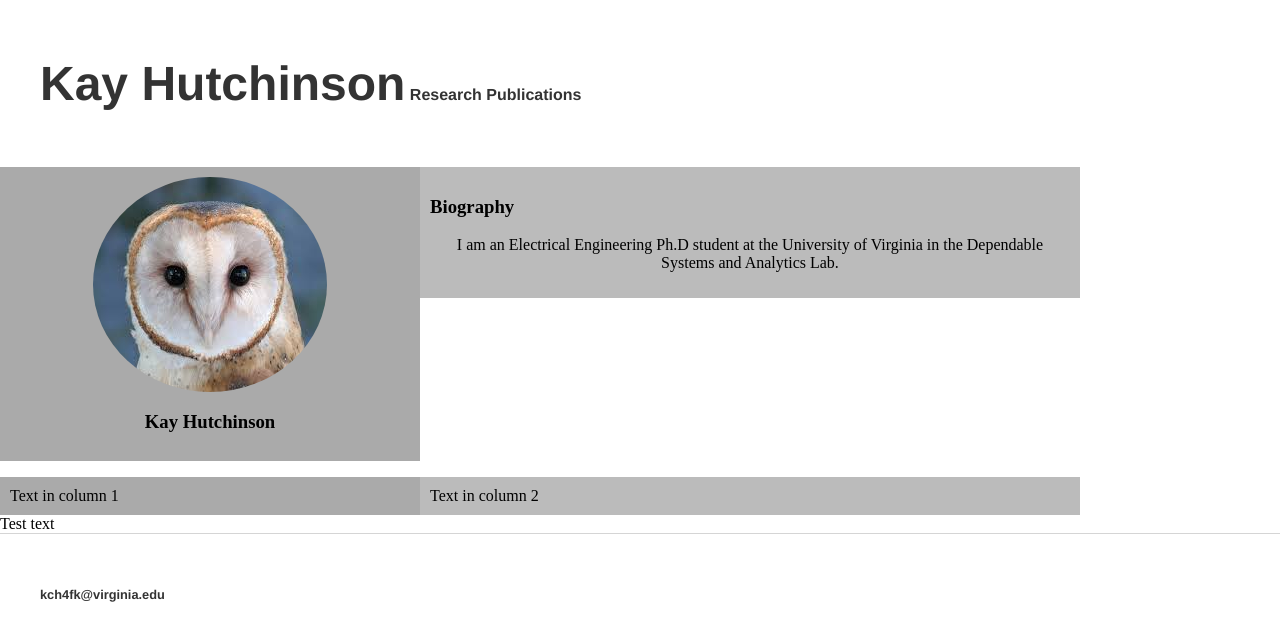
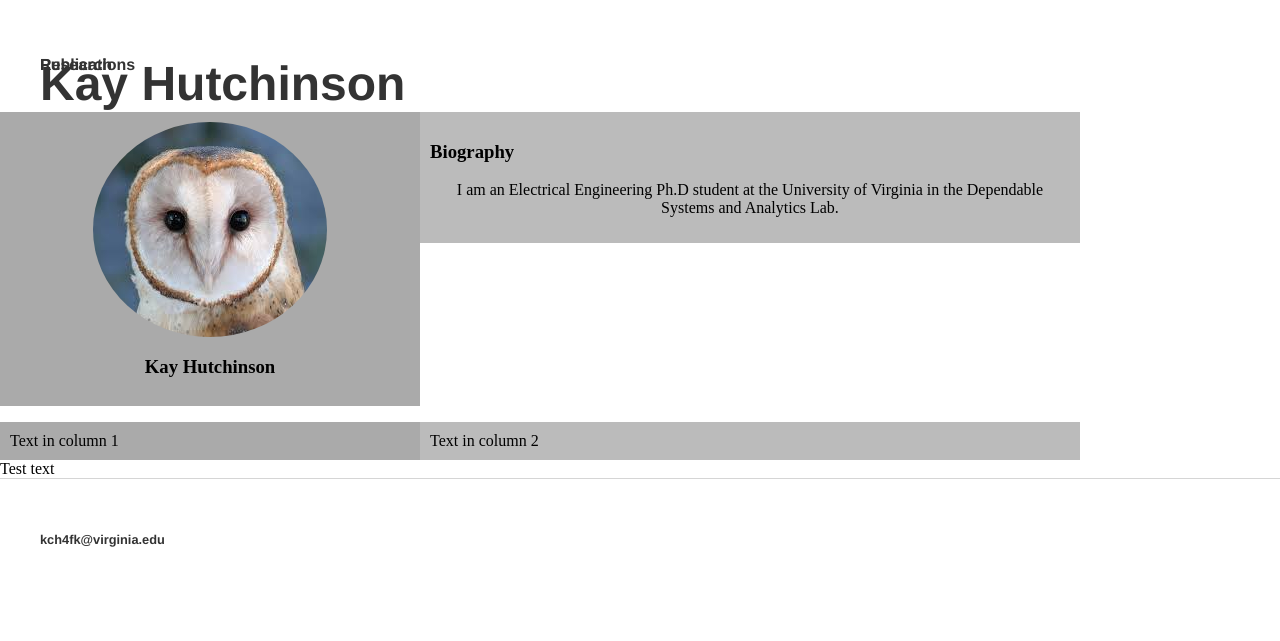
Before and after one commit to kch4fk/kch4fk.github.io, a Jekyll site: the page built from index.html, in a window 1280 px wide. Shown: the top 641 px of the page. Built offline with Jekyll 4.4.1, drawn with Linux system fonts in a browser that asks for light colours.

Commit message:
Update main.css

```diff
--- a/css/main.css
+++ b/css/main.css
@@ -15,7 +15,7 @@ nav ul li, footer ul li {
     margin-left: 20px;*/
     /*overflow: hidden; */
     /*background-color: #333;*/
-    /*position: fixed; *//*Set the navbar to fixed position*/
+    position: fixed; /*Set the navbar to fixed position*/
     /*top: 0;*/ /*Position the navbar at the top of the page*/
     /*width: 100%;*/ /*Full width*/
 }
```
